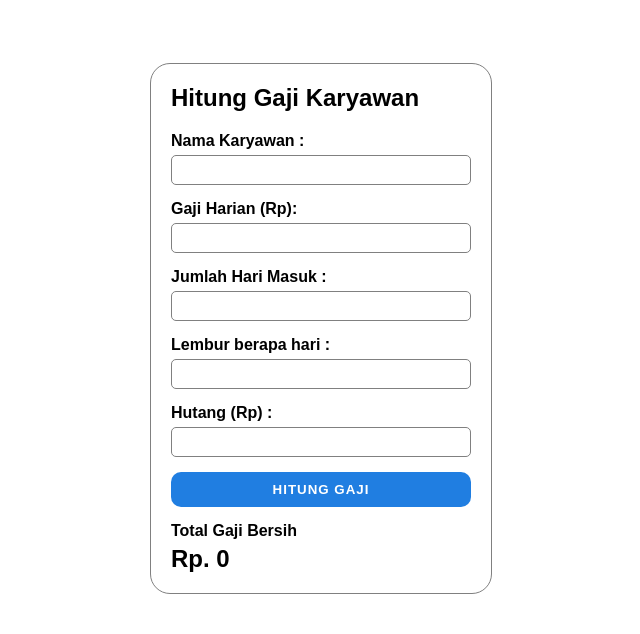
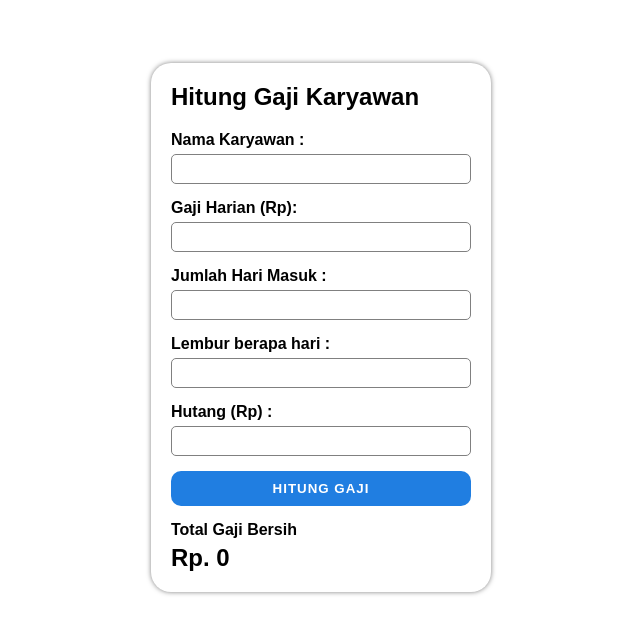
Before and after one commit to p4rtof/money, a plain HTML site: page index.html in a window 1280 px wide. Shown: the whole page, without its empty margins (319-959 px from the left). Drawn offline with Linux system fonts and the light colour scheme.

Commit message:
fix border

```diff
--- a/style.css
+++ b/style.css
@@ -4,10 +4,11 @@
     font-size: 1em;
     background-color: white;
     margin: 5% auto;
-    border: 1px solid gray;
+    /* border: 1px solid gray; */
     border-radius: 20px;
     width: 75%;
     max-width: 300px;
+    box-shadow: 0 0 5px rgba(0,0,0,0.5);
 }
 
 .elemen {
```
